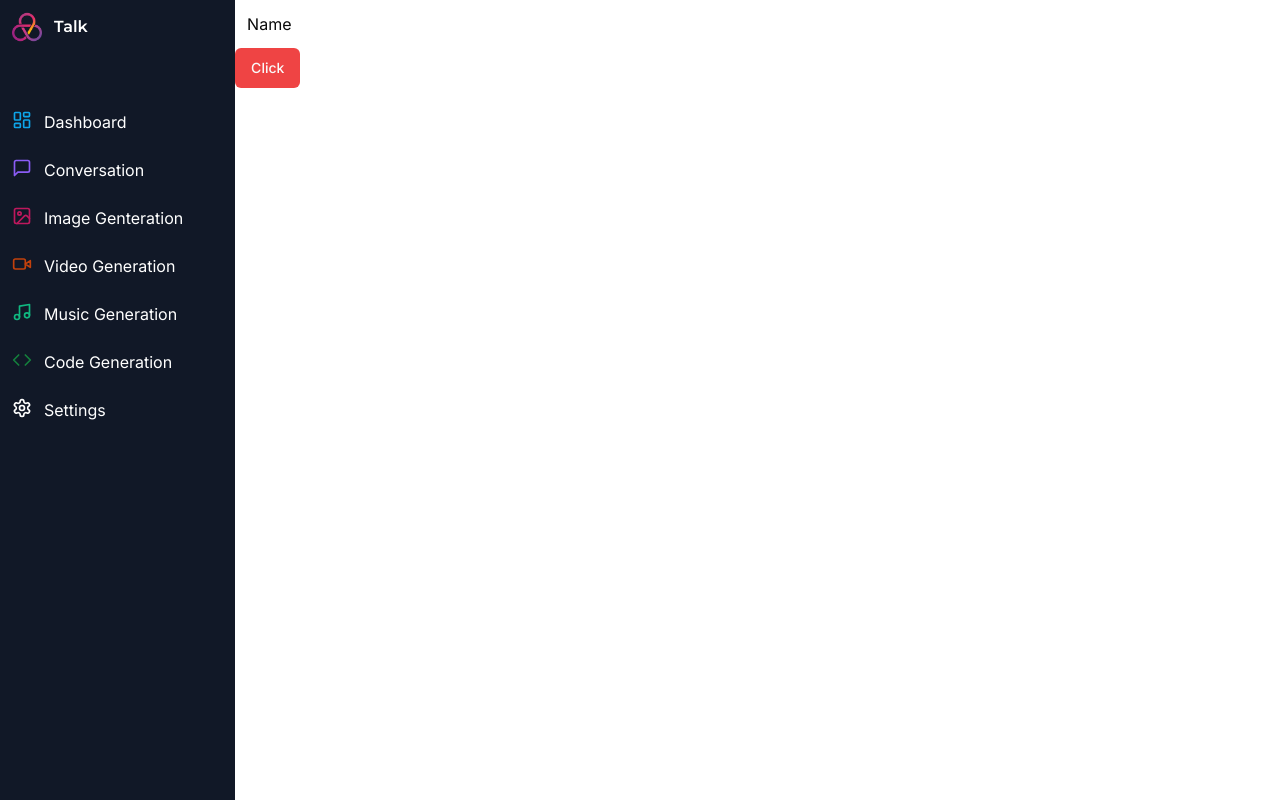
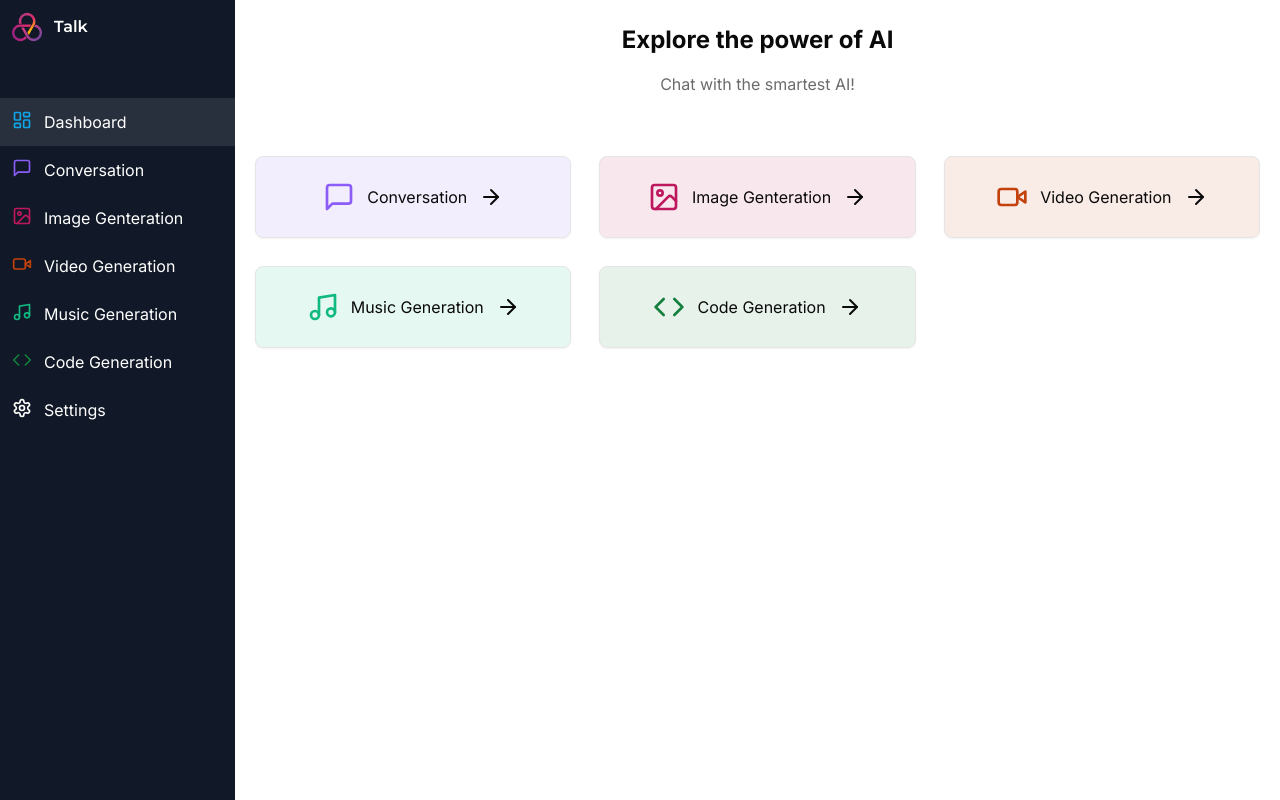
Before and after one commit to YOWDAHE/AI-platform, a Next.js app in the folder my-app/: page /dashboard in a window 1280 px wide. Built offline with nearby package versions, Linux system fonts and the light colour scheme.

Commit message:
dashborad page is finished

```diff
--- a/my-app/app/(dashboard)/(routes)/dashboard/page.tsx
+++ b/my-app/app/(dashboard)/(routes)/dashboard/page.tsx
@@ -1,5 +1,83 @@
-import { Button } from "@/components/ui/button";
+import { Card } from "@/components/ui/card";
+import { cn } from "@/lib/utils";
+import {
+  ArrowRight,
+  Code,
+  ImageIcon,
+  LayoutDashboard,
+  MessageSquare,
+  Music,
+  Settings,
+  VideoIcon,
+} from "lucide-react";
+import Link from "next/link";
 
 export default function Home() {
-  return <Button variant={"destructive"}>Click</Button>;
+  const routes = [
+    {
+      label: "Conversation",
+      icon: MessageSquare,
+      href: "/conversation",
+      color: "text-violet-500",
+      bgColor: "bg-violet-500/10",
+    },
+    {
+      label: "Image Genteration",
+      icon: ImageIcon,
+      href: "/image",
+      color: "text-pink-700",
+      bgColor: "bg-pink-700/10",
+    },
+    {
+      label: "Video Generation",
+      icon: VideoIcon,
+      href: "/video",
+      color: "text-orange-700",
+      bgColor: "bg-orange-700/10",
+    },
+    {
+      label: "Music Generation",
+      icon: Music,
+      href: "/music",
+      color: "text-emerald-500",
+      bgColor: "bg-emerald-500/10",
+    },
+    {
+      label: "Code Generation",
+      icon: Code,
+      href: "/code",
+      color: "text-green-700",
+      bgColor: "bg-green-700/10",
+    },
+  ];
+
+  return (
+    <div>
+      <div>
+        <h1 className="text-center font-bold text-2xl">
+          Explore the power of AI
+        </h1>
+        <p className="text-center opacity-60 mt-4">
+          Chat with the smartest AI!
+        </p>
+      </div>
+      <div className="grid lg:grid-cols-3 md:grid-cols-2 gap-5 lg:gap-7 lg:p-5 lg:mt-10 p-10 ">
+        {routes.map((el) => {
+          return (
+            <Link href={el.href}>
+              <Card
+                className={cn(
+                  "flex gap-3 items-center justify-center p-6" ,el.bgColor
+                )}
+              >
+                <el.icon className={cn("min-w-8 min-h-8", el.color)} />
+                {el.label}
+                <ArrowRight />
+              </Card>
+            </Link>
+          );
+        })}
+      </div>
+    </div>
+  );
 }
--- a/my-app/components/navbar.tsx
+++ b/my-app/components/navbar.tsx
@@ -1,13 +1,16 @@
+// 'use client';
 import { UserButton } from "@clerk/nextjs";
+// import { usePathname } from "next/navigation";
 
 import Mobile_sidebar from "./mobil_sidebar";
 
 function Navbar() {
+  // const path = usePathname().replace('/','');
   return (
     <div className="flex justify-between py-3 px-3">
-      <div>
+      <div className="flex items-center">
         <Mobile_sidebar/>
-        Name
+        {/* {path.toUpperCase()} */}
       </div>
       <UserButton afterSignOutUrl="/" />
     </div>
--- a/my-app/components/sidebar.tsx
+++ b/my-app/components/sidebar.tsx
@@ -1,6 +1,9 @@
+"use client";
+
 import Image from "next/image";
 import Link from "next/link";
 import { Montserrat } from "next/font/google";
+import { usePathname } from 'next/navigation'
 import { cn } from "@/lib/utils";
 import { Code, ImageIcon, LayoutDashboard, MessageSquare, Music, Settings, VideoIcon } from "lucide-react";
 
@@ -55,6 +58,7 @@ const routes = [
 ];
 
 function Sidebar() {
+    const Pathname = usePathname();
   return (
     <div className="text-white">
       <div>
@@ -68,10 +72,13 @@ function Sidebar() {
         <div className="space-y-1">
           {routes.map((el) => {
             return (
-              <Link
-                href={el.href}
-                key={el.href}>
-                <div className="flex pl-3 hover:bg-white/10 p-3 transition-all">
+              <Link href={el.href} key={el.href}>
+                <div
+                  className={
+                    cn("flex pl-3  p-3 transition-all",
+                    Pathname == el.href ? "bg-white/10" : "hover:bg-white/10")
+                  }
+                >
                   <el.icon className={cn("h-5 w-5 mr-3", el.color)} />
                   {el.label}
                 </div>
--- /dev/null
+++ b/my-app/components/ui/card.tsx
@@ -0,0 +1,79 @@
+import * as React from "react"
+
+import { cn } from "@/lib/utils"
+
+const Card = React.forwardRef<
+  HTMLDivElement,
+  React.HTMLAttributes<HTMLDivElement>
+>(({ className, ...props }, ref) => (
+  <div
+    ref={ref}
+    className={cn(
+      "rounded-lg border bg-card text-card-foreground shadow-sm",
+      className
+    )}
+    {...props}
+  />
+))
+Card.displayName = "Card"
+
+const CardHeader = React.forwardRef<
+  HTMLDivElement,
+  React.HTMLAttributes<HTMLDivElement>
+>(({ className, ...props }, ref) => (
+  <div
+    ref={ref}
+    className={cn("flex flex-col space-y-1.5 p-6", className)}
+    {...props}
+  />
+))
+CardHeader.displayName = "CardHeader"
+
+const CardTitle = React.forwardRef<
+  HTMLParagraphElement,
+  React.HTMLAttributes<HTMLHeadingElement>
+>(({ className, ...props }, ref) => (
+  <h3
+    ref={ref}
+    className={cn(
+      "text-2xl font-semibold leading-none tracking-tight",
+      className
+    )}
+    {...props}
+  />
+))
+CardTitle.displayName = "CardTitle"
+
+const CardDescription = React.forwardRef<
+  HTMLParagraphElement,
+  React.HTMLAttributes<HTMLParagraphElement>
+>(({ className, ...props }, ref) => (
+  <p
+    ref={ref}
+    className={cn("text-sm text-muted-foreground", className)}
+    {...props}
+  />
+))
+CardDescription.displayName = "CardDescription"
+
+const CardContent = React.forwardRef<
+  HTMLDivElement,
+  React.HTMLAttributes<HTMLDivElement>
+>(({ className, ...props }, ref) => (
+  <div ref={ref} className={cn("p-6 pt-0", className)} {...props} />
+))
+CardContent.displayName = "CardContent"
+
+const CardFooter = React.forwardRef<
+  HTMLDivElement,
+  React.HTMLAttributes<HTMLDivElement>
+>(({ className, ...props }, ref) => (
+  <div
+    ref={ref}
+    className={cn("flex items-center p-6 pt-0", className)}
+    {...props}
+  />
+))
+CardFooter.displayName = "CardFooter"
+
+export { Card, CardHeader, CardFooter, CardTitle, CardDescription, CardContent }
```
